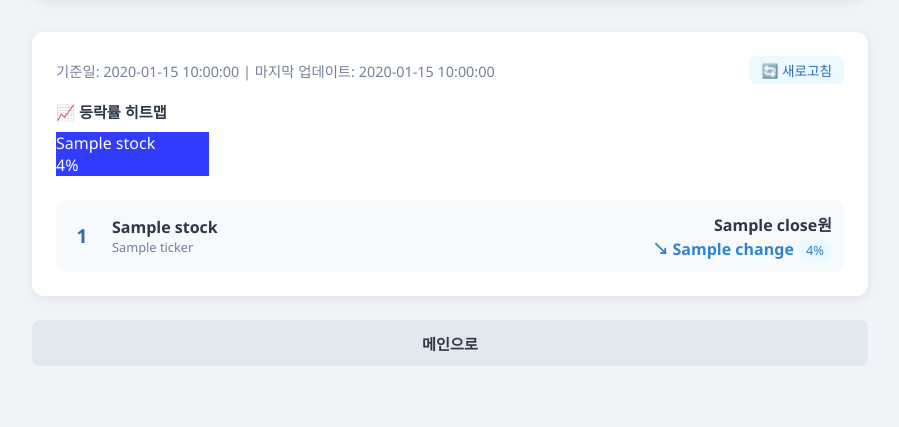
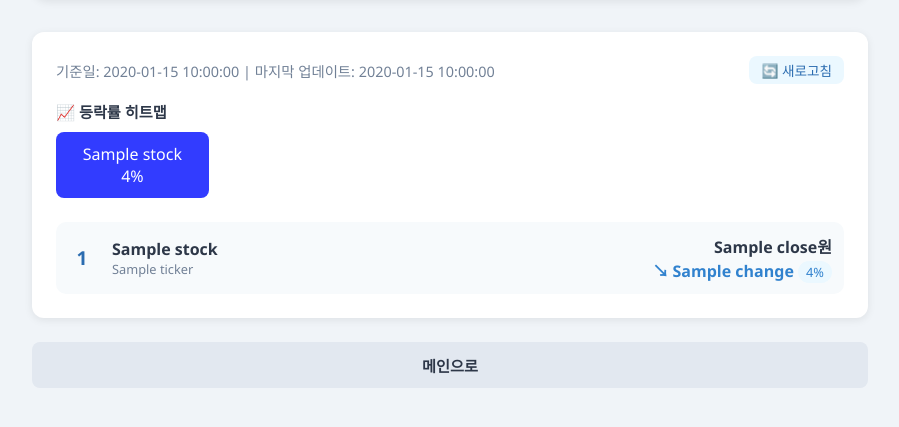
Before and after one commit to leedongho06/OSS_personalized_stock, a Flask app: template templates/kospi.html in a window 1280 px wide. Shown: the part 174-601 px from the top of the page, without its empty margins (190-1089 px from the left). Run offline with Flask 2, Linux system fonts and the light colour scheme; the template is opened without the code that fills it: most values are stand-ins (such as "Sample title", 1, 10 or a date in 2020).

Commit message:
feat: add heatmap system (css 3)

```diff
--- a/static/css/style.css
+++ b/static/css/style.css
@@ -729,3 +729,12 @@ select.input-field {
     grid-template-columns: repeat(5, 1fr);
     gap: 6px;
 }
+
+.heatmap-cell {
+    padding: 0.7rem 0.4rem;
+    border-radius: 8px;
+    text-align: center;
+    cursor: default;
+    transition: transform 0.15s, opacity 0.15s;
+    background: #f7fafc;
+}
```
